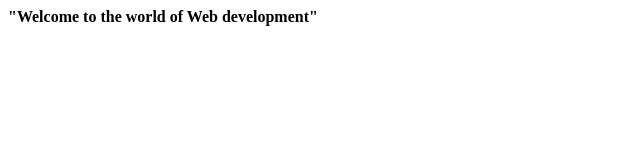
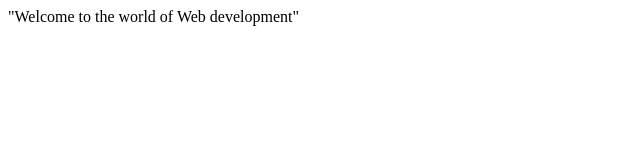
Before and after one commit to acciojob/getting-started-why-software-UserNikhil, a website: page main.html in a window 1280 px wide. Shown: the whole page, without its empty margins (0-640 px from the left). Drawn offline with Linux system fonts and the light colour scheme.

Commit message:
created a submission

```diff
--- a/main.html
+++ b/main.html
@@ -5,14 +5,11 @@
 <head>
 	<link rel="stylesheet" href="styles.css">
 </head>
-
+<script type="text/javascript" src="./script.js">
+</script>
 <body>
 	<!-- the entire body must be written by student -->
-	<div id="text"><b>"Welcome to the world of Web development"</b></div>
-
-    <script type="text/javascript" src="./script.js">
-</script>
-
+<div id="text">"Welcome to the world of Web development"</div>
 </body>
 
 </html>
```
